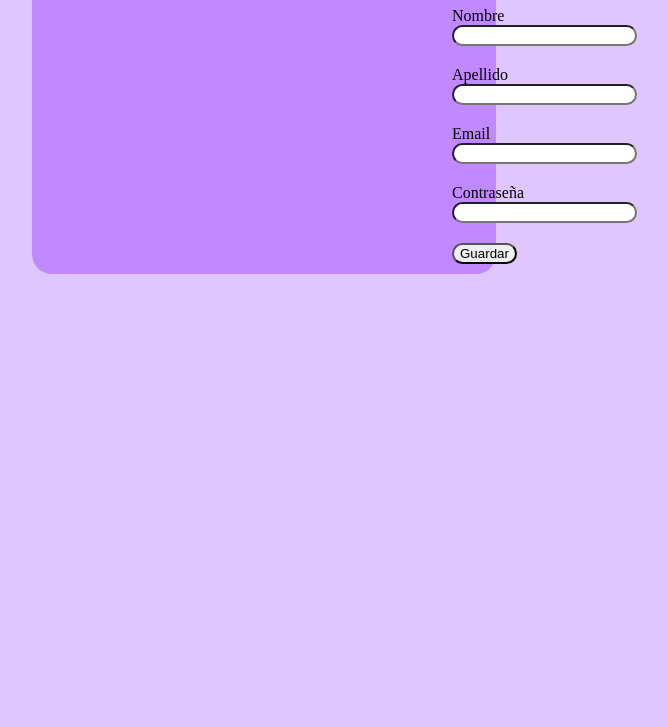
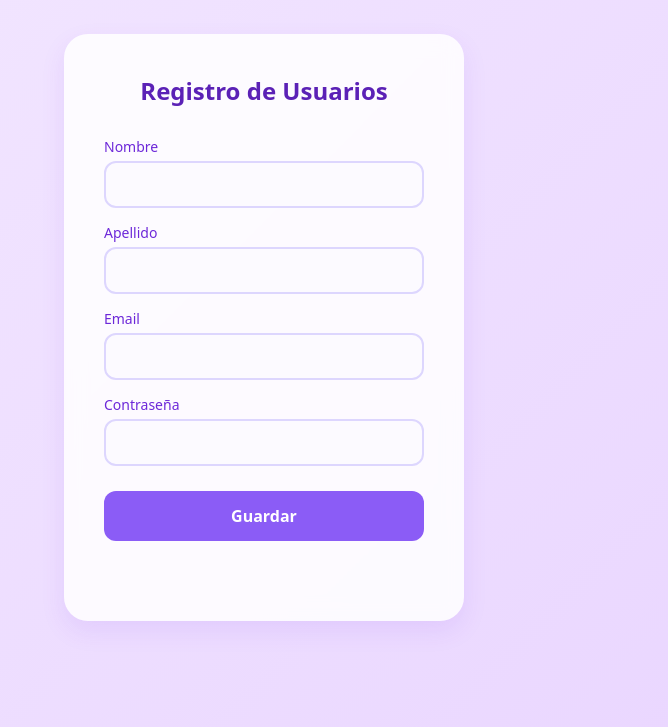
Before and after one commit to lunavhoyos/Proyecto_1, a website: page index.html in a window 1280 px wide. Shown: the part 73-800 px from the top of the page, without its empty margins (376-1044 px from the left). Drawn offline with nearby package versions, Linux system fonts and the light colour scheme.

Commit message:
cambios de estilo

```diff
--- a/index.html
+++ b/index.html
@@ -8,80 +8,130 @@
     <script src="https://cdn.jsdelivr.net/npm/@supabase/supabase-js@2"></script>
 </head>
 <style>
+    * {
+        margin: 0;
+        padding: 0;
+        box-sizing: border-box;
+        font-family: system-ui, -apple-system, BlinkMacSystemFont, "Segoe UI", Roboto, "Helvetica Neue", Arial, sans-serif;
+    }
+
     body {
-        background-color: rgb(223, 198, 255);
-    }
-    div{
-        background-color: rgb(192, 137, 255);
-        margin-left: 400px;
-        margin-right: 400px;
-        text-align: center;
+        background: linear-gradient(135deg, #f3e8ff 0%, #e9d5ff 100%);
+        min-height: 100vh;
+        display: flex;
         justify-content: center;
         align-items: center;
-        border-radius: 20px;
+        color: #4c1d95;
     }
-    form{
-        background-color: rgb(220, 174, 252);
-        margin-left: 400px;
-        margin-right: 400px;
+
+    /* Contenedor del formulario */
+    .form-container {
+        background-color: rgba(255, 255, 255, 0.85);
+        backdrop-filter: blur(10px);
+        padding: 40px;
+        border-radius: 24px;
+        box-shadow: 0 10px 25px rgba(124, 58, 237, 0.1);
+        width: 100%;
+        max-width: 400px;
+        margin: 20px;
+    }
+
+    h1 {
         text-align: center;
-        justify-content: center;
-        align-items: center;
-        border-radius: 20px;
+        font-size: 24px;
+        font-weight: 600;
+        margin-bottom: 30px;
+        color: #5b21b6;
     }
-    input{
-        margin-bottom: 20px;
-        margin-left: 20px;
-        margin-right: 20px;
+
+    form {
+        display: flex;
+        flex-direction: column;
+        gap: 15px;
+    }
+
+    .input-group {
+        display: flex;
+        flex-direction: column;
+        gap: 5px;
+    }
+
+    label {
+        font-size: 14px;
+        font-weight: 500;
+        color: #6d28d9;
+    }
+
+    input {
+        width: 100%;
+        padding: 12px 16px;
+        border: 2px solid #ddd6fe;
+        border-radius: 12px;
+        font-size: 14px;
+        color: #4c1d95;
+        background-color: #fcfaff;
+        transition: all 0.3s ease;
+    }
+
+    input:focus {
+        outline: none;
+        border-color: #8b5cf6;
+        box-shadow: 0 0 0 3px rgba(139, 92, 246, 0.2);
+    }
+
+    button {
+        margin-top: 10px;
+        background-color: #8b5cf6;
+        color: white;
+        padding: 14px;
+        border: none;
+        border-radius: 12px;
+        font-size: 16px;
+        font-weight: 600;
+        cursor: pointer;
+        transition: background-color 0.3s ease, transform 0.1s ease;
+    }
+
+    button:hover {
+        background-color: #7c3aed;
+    }
+
+    button:active {
+        transform: scale(0.98);
+    }
+
+    p#mensaje {
         text-align: center;
-        justify-content: center;
-        align-items: center;
-        border-radius: 20px;
-    }
-    label{
-        margin-bottom: 10px;
-        margin-left: 20px;
-        margin-right: 20px;
-        text-align: center;
-        justify-content: center;
-        align-items: center;
-        border-radius: 20px;
-    }
-    button{
-        margin-bottom: 10px;
-        margin-left: 20px;
-        margin-right: 20px;
-        text-align: center;
-        justify-content: center;
-        align-items: center;
-        border-radius: 20px;
-    }
-    p{
-        margin-bottom: 10px;
-        margin-left: 20px;
-        margin-right: 20px;
-        text-align: center;
-        justify-content: center;
-        align-items: center;
-        border-radius: 20px;
+        margin-top: 5px;
+        font-size: 14px;
+        font-weight: 500;
+        min-height: 20px;
     }
 </style>
 <body>
-    <div>
+    <div class="form-container">
         <h1>Registro de Usuarios</h1>
 
         <form id="registro">
-            <label for="nombre">Nombre</label>
-            <input type="text" id="nombre"><br>
+            <div class="input-group">
+                <label for="nombre">Nombre</label>
+                <input type="text" id="nombre">
+            </div>
 
-            <label for="apellido">Apellido</label>
-            <input type="text" id="apellido"><br>
+            <div class="input-group">
+                <label for="apellido">Apellido</label>
+                <input type="text" id="apellido">
+            </div>
 
-            <label for="email">Email</label>
-            <input type="email" id="email"><br>
+            <div class="input-group">
+                <label for="email">Email</label>
+                <input type="email" id="email">
+            </div>
 
-            <label for="password">Contraseña</label>
-            <input type="password" id="password"><br>
+            <div class="input-group">
+                <label for="password">Contraseña</label>
+                <input type="password" id="password">
+            </div>
 
             <button type="submit">Guardar</button>
             <p id="mensaje"></p>
```
